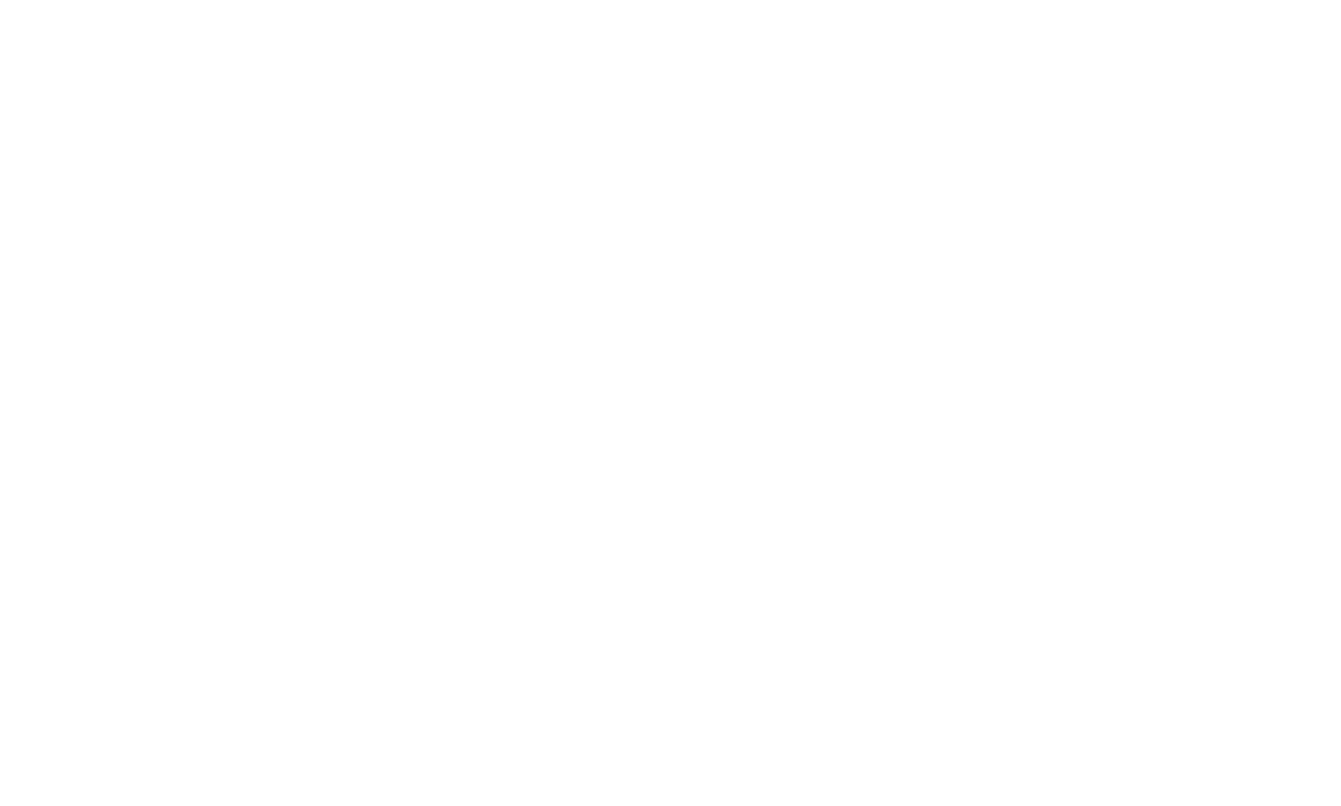
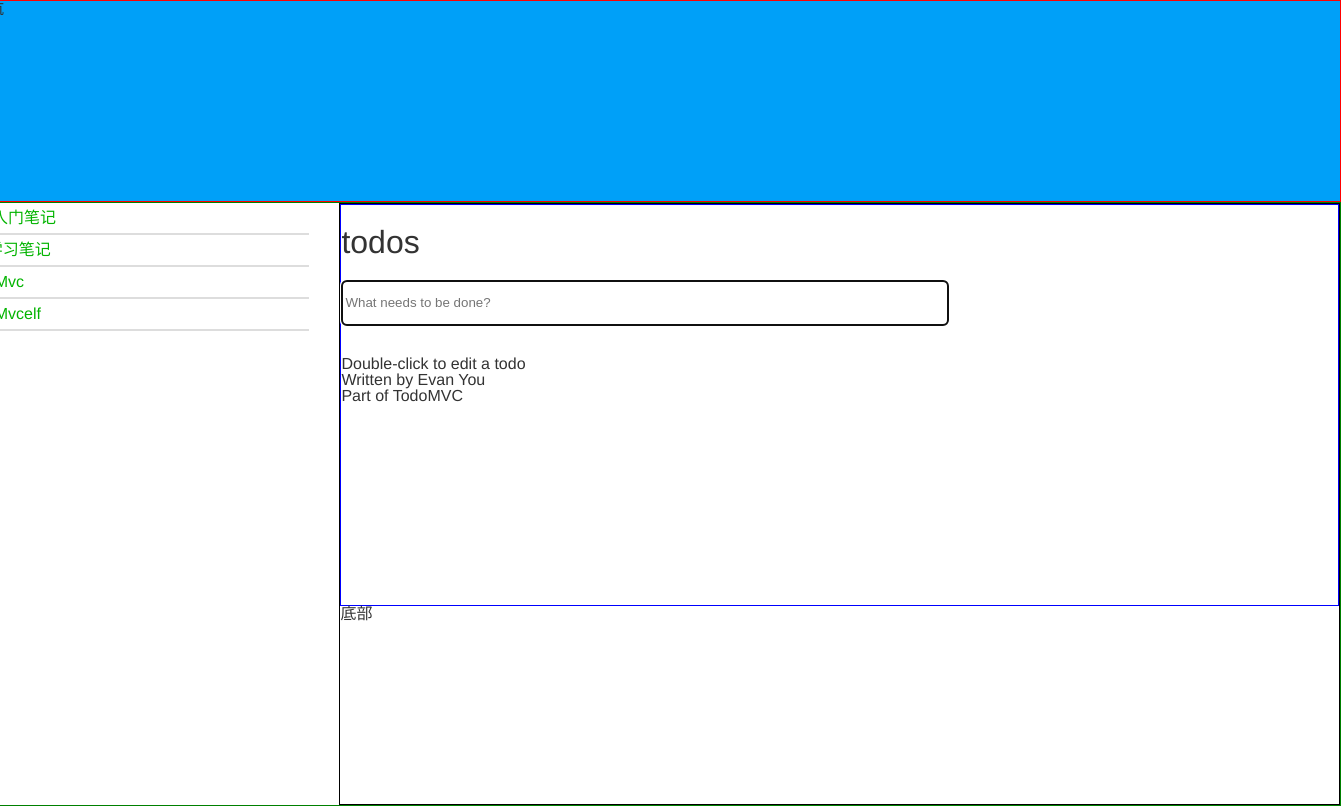
Before and after one commit to HabitatChen/wirte-you-down, a Vue app: page /#/notes/todo-mvc in a window 1280 px wide. Shown: the whole page, 1341 px wide, since content can reach past the window. Built offline with nearby package versions, Linux system fonts and the light colour scheme; the HTML template or start-up script is replaced by a standard one.

Commit message:
add todomvc

```diff
--- a/config/index.js
+++ b/config/index.js
@@ -9,7 +9,7 @@
 
     // Paths
     assetsSubDirectory: 'static',
-    assetsPublicPath: './',
+    assetsPublicPath: '/',
     proxyTable: {},
 
     // Various Dev Server settings
--- a/src/components/Note.vue
+++ b/src/components/Note.vue
@@ -89,7 +89,7 @@
     width: 1000px;
   }
   .content {
-    height: 400px;
+    min-height: 400px;
     border: 1px solid blue;
   }
 
--- a/src/components/Notes/NoteDir.js
+++ b/src/components/Notes/NoteDir.js
@@ -7,6 +7,14 @@
     {
       title: 'http学习笔记',
       name: 'http'
+    },
+    {
+      title: 'TodoMvc',
+      name: 'todomvc'
+    },
+    {
+      title: 'TodoMvcelf',
+      name: 'todomvc-self'
     }
   ]
 }
--- /dev/null
+++ b/src/components/Notes/TodoMvc.vue
@@ -0,0 +1,230 @@
+<template>
+  <div id="todoapp">
+    <section>
+      <header class="header">
+        <h1>todos</h1>
+        <input class="new-todo"
+               autofocus autocomplete="off"
+               placeholder="What needs to be done?"
+               v-model="newTodo"
+               @keyup.enter="addTodo">
+      </header>
+      <section class="main" v-show="todos.length" v-cloak>
+        <input class="toggle-all" type="checkbox" v-model="allDone">
+        <ul class="todo-list">
+          <li v-for="todo in filteredTodos"
+              class="todo"
+              :key="todo.id"
+              :class="{ completed: todo.completed, editing: todo == editedTodo }">
+            <div class="view">
+              <input class="toggle" type="checkbox" v-model="todo.completed">
+              <label @dblclick="editTodo(todo)">{{ todo.title }}</label>
+              <button class="destroy" @click="removeTodo(todo)"></button>
+            </div>
+            <input class="edit" type="text"
+                   v-model="todo.title"
+                   v-todo-focus="todo == editedTodo"
+                   @blur="doneEdit(todo)"
+                   @keyup.enter="doneEdit(todo)"
+                   @keyup.esc="cancelEdit(todo)">
+          </li>
+        </ul>
+      </section>
+      <footer class="footer" v-show="todos.length" v-cloak>
+        <span class="todo-count">
+          <strong>{{ remaining }}</strong> {{ remaining | pluralize }} left
+        </span>
+        <ul class="filters">
+          <li><a href="#/all" :class="{ selected: visibility == 'all' }">All</a></li>
+          <li><a href="#/active" :class="{ selected: visibility == 'active' }">Active</a></li>
+          <li><a href="#/completed" :class="{ selected: visibility == 'completed' }">Completed</a></li>
+        </ul>
+        <button class="clear-completed" @click="removeCompleted" v-show="todos.length > remaining">
+          Clear completed
+        </button>
+      </footer>
+    </section>
+    <footer class="info" style="margin-top: 30px;">
+      <p>Double-click to edit a todo</p>
+      <p>Written by <a href="http://evanyou.me">Evan You</a></p>
+      <p>Part of <a href="http://todomvc.com">TodoMVC</a></p>
+    </footer>
+  </div>
+
+</template>
+
+<script>
+  // Full spec-compliant TodoMVC with localStorage persistence
+  // and hash-based routing in ~120 effective lines of JavaScript.
+
+  // localStorage persistence
+
+  let STORAGE_KEY = 'todos-vuejs-2.0'
+  let todoStorage = {
+    fetch: function () {
+      let todos = JSON.parse(localStorage.getItem(STORAGE_KEY) || '[]')
+      todos.forEach(function (todo, index) {
+        todo.id = index
+      })
+      todoStorage.uid = todos.length
+      return todos
+    },
+    save: function (todos) {
+      localStorage.setItem(STORAGE_KEY, JSON.stringify(todos))
+    }
+  }
+
+  // visibility filters
+  let filters = {
+    all: function (todos) {
+      return todos
+    },
+    active: function (todos) {
+      return todos.filter(function (todo) {
+        return !todo.completed
+      })
+    },
+    completed: function (todos) {
+      return todos.filter(function (todo) {
+        return todo.completed
+      })
+    }
+  }
+
+  // app Vue instance
+
+
+  // handle routing
+// function onHashChange () {
+//   var visibility = window.location.hash.replace(/#\/?/, '')
+//   if (filters[visibility]) {
+//     app.visibility = visibility
+//   } else {
+//     window.location.hash = ''
+//     app.visibility = 'all'
+//   }
+// }
+//
+// window.addEventListener('hashchange', onHashChange)
+// onHashChange()
+
+  // mount
+//  app.$mount('.todoapp')
+  export default {
+    name: 'TodoMvc',
+      // app initial state
+      data() {
+        return {
+          todos: todoStorage.fetch(),
+          newTodo: '',
+          editedTodo: null,
+          visibility: 'all'
+        }
+      },
+
+      // watch todos change for localStorage persistence
+      watch: {
+        todos: {
+          handler: function (todos) {
+            todoStorage.save(todos)
+          },
+          deep: true
+        }
+      },
+
+      // computed properties
+      // http://vuejs.org/guide/computed.html
+      computed: {
+        filteredTodos: function () {
+          return filters[this.visibility](this.todos)
+        },
+        remaining: function () {
+          return filters.active(this.todos).length
+        },
+        allDone: {
+          get: function () {
+            return this.remaining === 0
+          },
+          set: function (value) {
+            this.todos.forEach(function (todo) {
+              todo.completed = value
+            })
+          }
+        }
+      },
+
+      filters: {
+        pluralize: function (n) {
+          return n === 1 ? 'item' : 'items'
+        }
+      },
+
+      // methods that implement data logic.
+      // note there's no DOM manipulation here at all.
+      methods: {
+        addTodo: function () {
+          let value = this.newTodo && this.newTodo.trim()
+          if (!value) {
+            return
+          }
+          this.todos.push({
+            id: todoStorage.uid++,
+            title: value,
+            completed: false
+          })
+          this.newTodo = ''
+        },
+
+        removeTodo: function (todo) {
+          this.todos.splice(this.todos.indexOf(todo), 1)
+        },
+
+        editTodo: function (todo) {
+          this.beforeEditCache = todo.title
+          this.editedTodo = todo
+        },
+
+        doneEdit: function (todo) {
+          if (!this.editedTodo) {
+            return
+          }
+          this.editedTodo = null
+          todo.title = todo.title.trim()
+          if (!todo.title) {
+            this.removeTodo(todo)
+          }
+        },
+
+        cancelEdit: function (todo) {
+          this.editedTodo = null
+          todo.title = this.beforeEditCache
+        },
+
+        removeCompleted: function () {
+          this.todos = filters.active(this.todos)
+        }
+      },
+
+      // a custom directive to wait for the DOM to be updated
+      // before focusing on the input field.
+      // http://vuejs.org/guide/custom-directive.html
+      directives: {
+        'todo-focus': function (el, binding) {
+          if (binding.value) {
+            el.focus()
+          }
+        }
+      }
+
+  }
+</script>
+
+<style scoped>
+  @import "../../assets/css/common.css";
+  [v-cloak] { display: none; }
+  .new-todo {
+    width: 600px;
+    height: 40px;
+    border-radius: 5px;
+  }
+</style>
--- /dev/null
+++ b/src/components/Notes/TodoMvcSelf.vue
@@ -0,0 +1,62 @@
+<template>
+  <div class="wrap">
+    <div class="todoapp">
+      <section>
+        <header>
+          <h1>todos</h1>
+          <input
+            class="todo-input"
+            @keyup.enter="addTodo"
+            placeholder="Write down your todos"
+            v-model="inputValue">
+        </header>
+        <section class="main">
+          <input type="checkbox" id="selectAll">
+          <label for="selectAll">全选</label>
+          <ul class="todo-list">
+            <li v-show="showTodo">{{inputValue}}</li>
+          </ul>
+        </section>
+      </section>
+    </div>
+  </div>
+</template>
+
+<script>
+  export default {
+    name: "TodoMvcSelf.vue",
+    data() {
+      return {
+        inputValue: '',
+        showTodo: false
+      }
+    },
+    methods: {
+      addTodo() {
+        this.showTodo = true
+      }
+    }
+  }
+</script>
+
+<style scoped>
+  @import "../../assets/css/common.css";
+  .wrap {
+    display: flex;
+    justify-content: center;
+    align-items: center;
+  }
+  .todo-input {
+    width: 400px;
+    height: 35px;
+    border-radius: 5px;
+    font-size: 18px;
+    line-height: 35px;
+  }
+  .main {
+    width: 400px;
+    height: 300px;
+    border: 1px solid pink;
+    margin: 30px 0;
+  }
+</style>
--- a/src/router/index.js
+++ b/src/router/index.js
@@ -4,6 +4,8 @@
 import Note from '@/components/Note'
 import Script from '@/components/Notes/Script'
 import Http from '@/components/Notes/Http'
+import TodoMvc from '@/components/Notes/TodoMvc.vue'
+import TodoMvcSelf from '@/components/Notes/TodoMvcSelf.vue'
 
 Vue.use(Router)
 
@@ -28,6 +30,16 @@
           name: 'http',
           path: 'http',
           component: Http
+        },
+        {
+          name: 'todomvc',
+          path: 'todo-mvc',
+          component: TodoMvc
+        },
+        {
+          name: 'todomvc-self',
+          path: 'todo-mvc-self',
+          component: TodoMvcSelf
         }
       ]
     }
```
